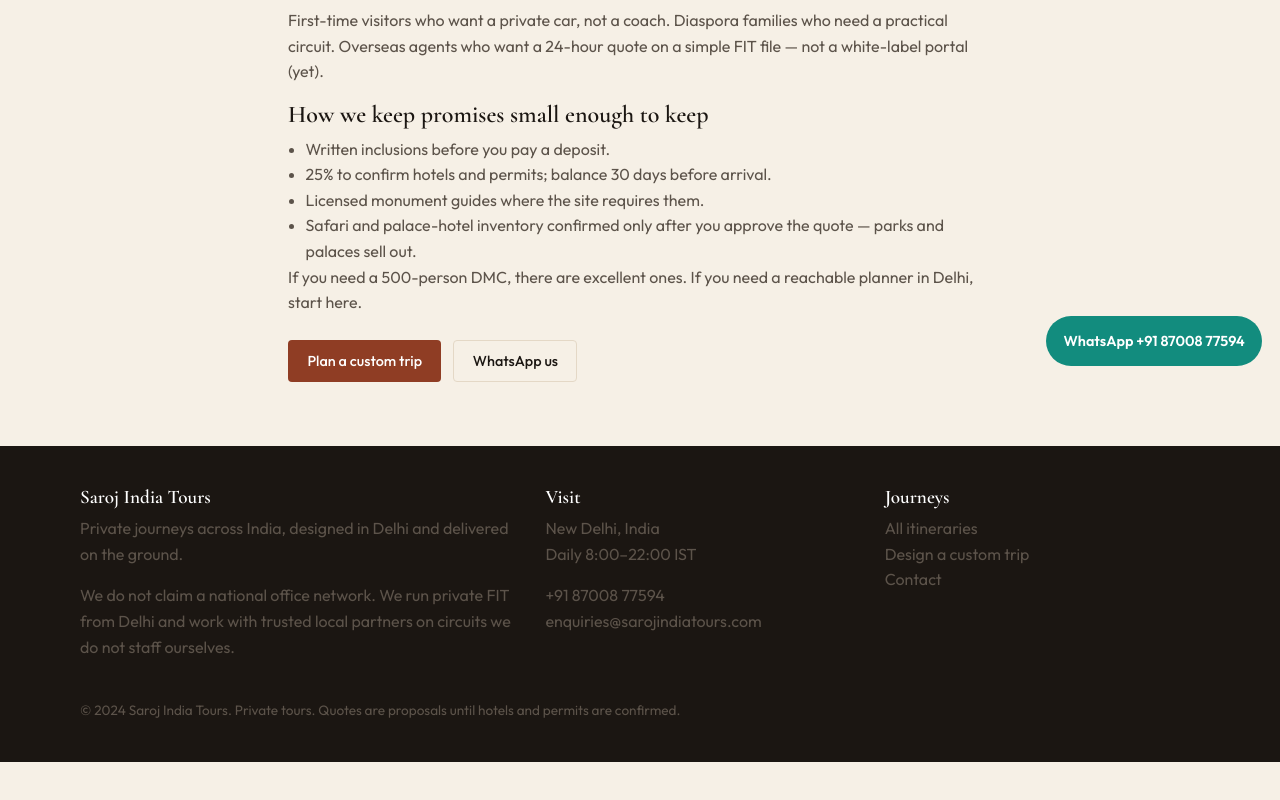
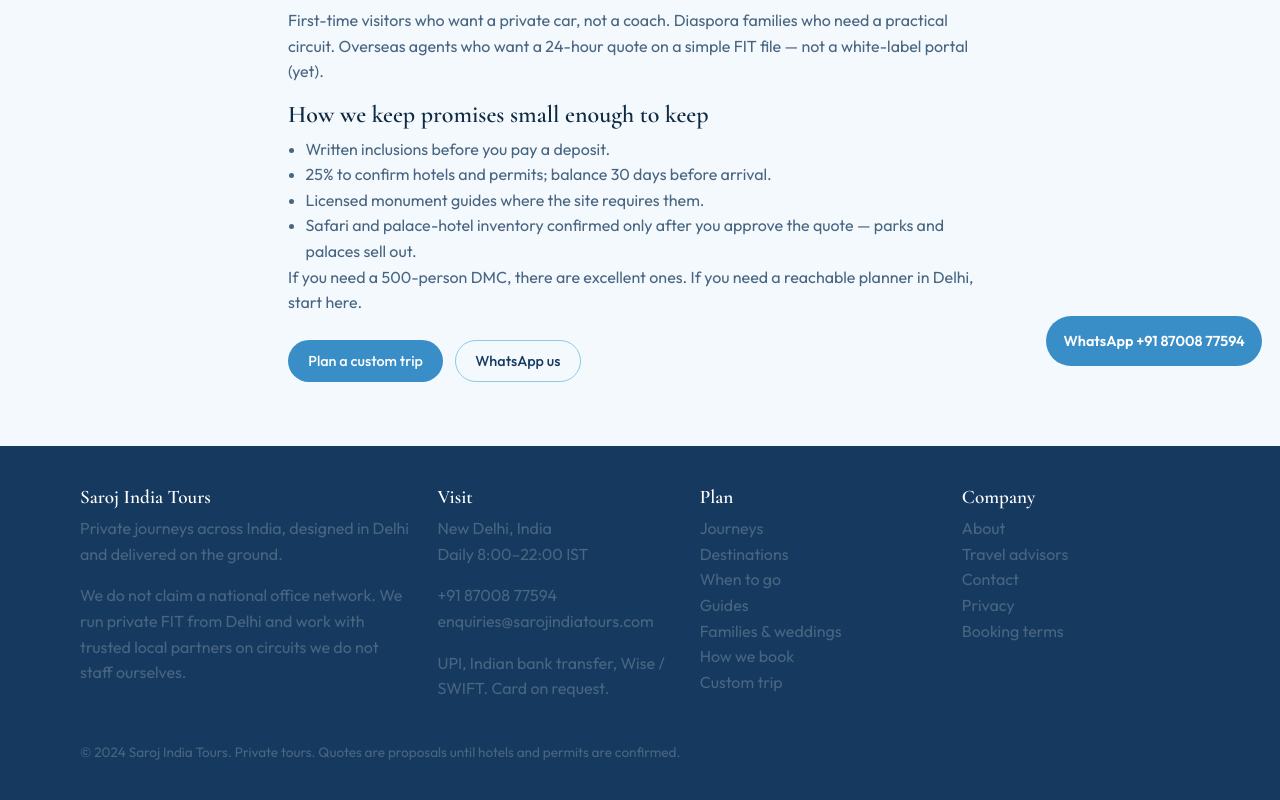
Before and after one commit to Anjali012-s/SarojIndiaTravellers, an Angular app: page /about in a window 1280 px wide. Shown: the part 416-1216 px from the top of the page. Before the commit the page ends 1178 px from the top, so only its background shows below. Built offline with nearby package versions, Linux system fonts and the light colour scheme.

Commit message:
Sky blue theme

```diff
--- a/src/app/app.component.html
+++ b/src/app/app.component.html
@@ -1,5 +1,6 @@
+<a class="skip" href="#main">Skip to content</a>
 <app-header />
-<main>
+<main id="main">
   <router-outlet />
 </main>
 <app-footer />
--- a/src/app/components/footer/footer.component.html
+++ b/src/app/components/footer/footer.component.html
@@ -10,12 +10,29 @@
       <p>{{ site.city }}<br>{{ site.hours }}</p>
       <p><a [href]="'tel:' + site.phoneTel">{{ site.phoneDisplay }}</a><br>
         <a [href]="'mailto:' + site.email">{{ site.email }}</a></p>
+      <p>{{ site.payments }}</p>
     </div>
     <div>
-      <h3>Journeys</h3>
-      <p><a routerLink="/tours">All itineraries</a><br>
-        <a routerLink="/custom">Design a custom trip</a><br>
-        <a routerLink="/contact">Contact</a></p>
+      <h3>Plan</h3>
+      <p>
+        <a routerLink="/tours">Journeys</a><br>
+        <a routerLink="/destinations">Destinations</a><br>
+        <a routerLink="/when-to-go">When to go</a><br>
+        <a routerLink="/guides">Guides</a><br>
+        <a routerLink="/families">Families &amp; weddings</a><br>
+        <a routerLink="/how-it-works">How we book</a><br>
+        <a routerLink="/custom">Custom trip</a>
+      </p>
+    </div>
+    <div>
+      <h3>Company</h3>
+      <p>
+        <a routerLink="/about">About</a><br>
+        <a routerLink="/agents">Travel advisors</a><br>
+        <a routerLink="/contact">Contact</a><br>
+        <a routerLink="/privacy">Privacy</a><br>
+        <a routerLink="/terms">Booking terms</a>
+      </p>
     </div>
   </div>
   <div class="wrap">
--- a/src/app/data/site.ts
+++ b/src/app/data/site.ts
@@ -11,6 +11,15 @@
   hours: 'Daily 8:00–22:00 IST',
   quoteSla: 'Same-day itinerary on working days',
   deposit: '25% to confirm hotels and permits; balance 30 days before arrival',
+  languages: 'English and Hindi on the desk; other languages via licensed local guides',
+  payments: 'UPI, Indian bank transfer, Wise / SWIFT. Card on request.',
+  includedEveryTrip: [
+    'Airport or station welcome in the arrival city',
+    'Private air-conditioned car and chauffeur (not a pooled coach)',
+    'Licensed monument guides where the site requires them',
+    'Written inclusions before you pay a deposit',
+    'A named Delhi WhatsApp number while you travel',
+  ],
 } as const;
 
 export function whatsappUrl(text: string): string {
--- a/src/app/home-page/home-page.component.html
+++ b/src/app/home-page/home-page.component.html
@@ -62,10 +62,37 @@
         </div>
       }
     </div>
+    <p style="margin-top:1.5rem">
+      <a class="btn btn-ghost" routerLink="/how-it-works">Full booking steps and FAQ</a>
+    </p>
   </div>
 </section>
 
-<section class="section" style="background:#efe6d6">
+<section class="section" style="padding-top:0">
+  <div class="wrap">
+    <div class="section-head">
+      <div>
+        <p class="eyebrow">Search the way guests search</p>
+        <h2>Destinations we quote from Delhi</h2>
+      </div>
+      <a class="btn btn-ghost" routerLink="/destinations">All destinations</a>
+    </div>
+    <div class="grid-3">
+      @for (place of places; track place.slug) {
+        <a class="card" [routerLink]="['/destinations', place.slug]">
+          <img [src]="place.hero" [alt]="place.name" />
+          <div class="card-body">
+            <p class="meta">{{ place.searchPhrase }}</p>
+            <h3>{{ place.name }}</h3>
+            <p>{{ place.summary }}</p>
+          </div>
+        </a>
+      }
+    </div>
+  </div>
+</section>
+
+<section class="section section-mist">
   <div class="wrap">
     <div class="section-head">
       <div>
@@ -85,5 +112,93 @@
       We are not Sita, A&amp;K or a marketplace. We are a small Delhi team: reachable, honest about what we operate ourselves, and partnered on Kerala and far circuits.
     </p>
     <a class="btn" routerLink="/custom">Design a custom trip</a>
+    <a class="btn btn-ghost" routerLink="/agents" style="margin-left:0.5rem">Travel advisors</a>
   </div>
 </section>
+
+<section class="section">
+  <div class="wrap">
+    <p class="eyebrow">On every Saroj journey</p>
+    <h2>What you can count on without asking</h2>
+    <ul class="list" style="margin-top:1.25rem;max-width:40rem">
+      @for (item of site.includedEveryTrip; track item) {
+        <li>{{ item }}</li>
+      }
+    </ul>
+    <p>{{ site.languages }}. {{ site.payments }}</p>
+  </div>
+</section>
+
+<section class="section" style="padding-top:0">
+  <div class="wrap">
+    <p class="eyebrow">Who this is for</p>
+    <h2>Private car, not a catalogue DMC</h2>
+    <div class="table-wrap" style="margin-top:1.25rem">
+      <table class="plain">
+        <thead>
+          <tr>
+            <th></th>
+            <th>Coach group</th>
+            <th>Giant inbound DMC</th>
+            <th>Saroj</th>
+          </tr>
+        </thead>
+        <tbody>
+          <tr>
+            <td>Who travels with you</td>
+            <td>A bus of strangers</td>
+            <td>Private if the file is large enough</td>
+            <td>Your party only</td>
+          </tr>
+          <tr>
+            <td>Who you message</td>
+            <td>The tour leader</td>
+            <td>An operations queue</td>
+            <td>The person who wrote the quote</td>
+          </tr>
+          <tr>
+            <td>Offices</td>
+            <td>Hotel pickup</td>
+            <td>A national network</td>
+            <td>Delhi desk + named partners</td>
+          </tr>
+        </tbody>
+      </table>
+    </div>
+  </div>
+</section>
+
+<section class="section section-mist">
+  <div class="wrap">
+    <div class="section-head">
+      <div>
+        <p class="eyebrow">Read before you book</p>
+        <h2>Guides, season, families</h2>
+      </div>
+      <a class="btn btn-ghost" routerLink="/guides">All guides</a>
+    </div>
+    <div class="grid-3">
+      <a class="card" routerLink="/guides/first-india-trip">
+        <div class="card-body">
+          <p class="meta">First timers</p>
+          <h3>Your first private trip to India</h3>
+          <p>Visa, tipping, and a 6–10 day circuit that does not feel like airports.</p>
+        </div>
+      </a>
+      <a class="card" routerLink="/when-to-go">
+        <div class="card-body">
+          <p class="meta">Season</p>
+          <h3>When to go</h3>
+          <p>October–March is peak. Summer and monsoon are still workable with honest pacing.</p>
+        </div>
+      </a>
+      <a class="card" routerLink="/families">
+        <div class="card-body">
+          <p class="meta">Reunions</p>
+          <h3>Families and wedding guests</h3>
+          <p>Staggered flights, extra cars, kitchens, elders who will not climb the same fort twice.</p>
+        </div>
+      </a>
+    </div>
+  </div>
+</section>
--- a/src/app/home-page/home-page.component.ts
+++ b/src/app/home-page/home-page.component.ts
@@ -2,6 +2,7 @@
 import { Component } from '@angular/core';
 import { RouterLink } from '@angular/router';
 import { Title } from '@angular/platform-browser';
+import { DESTINATIONS } from '../data/destinations';
 import { SITE, whatsappUrl } from '../data/site';
 import { TOURS } from '../data/tours';
 
@@ -14,10 +15,11 @@
 })
 export class HomePageComponent {
   site = SITE;
+  places = DESTINATIONS;
   tours = TOURS.filter((tour) => tour.slug !== 'custom-india');
   wa = whatsappUrl('Hello Saroj India Tours — I would like a private itinerary quote.');
   hero =
-    'https://images.unsplash.com/photo-1548013146-72479768bada?auto=format&fit=crop&w=1800&q=80';
+    'https://images.unsplash.com/photo-1587474260584-136574528ed5?auto=format&fit=crop&w=1800&q=80';
 
   styles = [
     {
--- a/src/app/layout/header.component.html
+++ b/src/app/layout/header.component.html
@@ -8,7 +8,8 @@
     <nav class="nav" [class.open]="open">
       <a routerLink="/" routerLinkActive="active" [routerLinkActiveOptions]="{exact: true}" (click)="close()">Home</a>
       <a routerLink="/tours" routerLinkActive="active" (click)="close()">Journeys</a>
-      <a routerLink="/about" routerLinkActive="active" (click)="close()">About</a>
+      <a routerLink="/destinations" routerLinkActive="active" (click)="close()">Destinations</a>
+      <a routerLink="/how-it-works" routerLinkActive="active" (click)="close()">How we book</a>
       <a routerLink="/custom" routerLinkActive="active" (click)="close()">Custom trip</a>
       <a routerLink="/contact" routerLinkActive="active" (click)="close()">Contact</a>
       <a class="btn" [href]="quoteLink" target="_blank" rel="noopener">WhatsApp quote</a>
--- a/src/app/pages/tour-detail-page.component.ts
+++ b/src/app/pages/tour-detail-page.component.ts
@@ -55,6 +55,11 @@
               </div>
             </div>
             <a class="btn btn-ghost" routerLink="/tours">All journeys</a>
+            <p class="fineprint" style="margin-top:1rem">
+              <a routerLink="/when-to-go">When to go</a> ·
+              <a routerLink="/guides/first-india-trip">First trip notes</a> ·
+              <a routerLink="/families">Families</a>
+            </p>
           </div>
           <div>
             <div class="card">
--- a/src/styles.scss
+++ b/src/styles.scss
@@ -1,18 +1,23 @@
 @import url('https://fonts.googleapis.com/css2?family=Cormorant+Garamond:ital,wght@0,500;0,600;0,700;1,500&family=Outfit:wght@400;500;600&display=swap');
 
 :root {
-  --ink: #1b1612;
-  --ink-soft: #5c534a;
-  --paper: #f6f0e6;
-  --paper-2: #fffdf8;
-  --line: #e4d8c6;
-  --terracotta: #8f3d24;
-  --terracotta-dark: #6f2e1b;
-  --gold: #a57c3b;
-  --forest: #2f4a3c;
+  --ink: #102a43;
+  --ink-soft: #486581;
+  --paper: #f3f9fd;
+  --paper-2: #ffffff;
+  --line: #cfe4f2;
+  --sky: #8ecae6;
+  --sky-soft: #e7f4fb;
+  --accent: #3a8ec8;
+  --accent-dark: #1f6ea3;
+  --navy: #163a5f;
+  --terracotta: var(--accent);
+  --terracotta-dark: var(--accent-dark);
+  --gold: #5ba4d6;
+  --forest: var(--navy);
   --white: #ffffff;
   --shadow: none;
-  --radius: 4px;
+  --radius: 8px;
   --max: 1120px;
 }
 
@@ -67,7 +72,7 @@
   position: sticky;
   top: 0;
   z-index: 20;
-  background: var(--paper-2);
+  background: rgba(255, 255, 255, 0.92);
   border-bottom: 1px solid var(--line);
 }
 
@@ -98,9 +103,9 @@
 
 .nav {
   display: flex;
-  gap: 1.25rem;
+  gap: 0.9rem;
   align-items: center;
-  font-size: 0.92rem;
+  font-size: 0.88rem;
 }
 
 .nav a.active {
@@ -113,11 +118,11 @@
   justify-content: center;
   gap: 0.4rem;
   border: 1px solid transparent;
-  border-radius: var(--radius);
-  padding: 0.7rem 1.15rem;
+  border-radius: 999px;
+  padding: 0.7rem 1.2rem;
   font: 500 0.9rem Outfit, sans-serif;
   cursor: pointer;
-  background: var(--terracotta);
+  background: var(--accent);
   color: var(--white);
 }
 
@@ -127,8 +132,8 @@
 
 .btn-ghost {
   background: transparent;
-  color: var(--ink);
-  border-color: var(--line);
+  color: var(--navy);
+  border-color: var(--sky);
 }
 
 .btn-gold {
@@ -141,14 +146,14 @@
   display: grid;
   place-items: end start;
   color: var(--white);
-  background: #2a211c center/cover no-repeat;
+  background: #163a5f center/cover no-repeat;
 }
 
 .hero::after {
   content: '';
   position: absolute;
   inset: 0;
-  background: linear-gradient(180deg, rgba(20, 14, 10, 0.15), rgba(20, 14, 10, 0.72));
+  background: linear-gradient(180deg, rgba(16, 42, 67, 0.12), rgba(16, 42, 67, 0.72));
 }
 
 .hero-inner {
@@ -198,10 +203,10 @@
 }
 
 .notice {
-  background: #e8f4ef;
-  color: var(--forest);
+  background: var(--sky-soft);
+  color: var(--navy);
   padding: 0.75rem 0.9rem;
-  border: 1px solid #c5ddd3;
+  border: 1px solid var(--line);
 }
 
 .fineprint {
@@ -218,7 +223,7 @@
   content: '';
   position: absolute;
   inset: 0;
-  background: rgba(20, 14, 10, 0.45);
+  background: rgba(16, 42, 67, 0.48);
 }
 
 .band .wrap {
@@ -253,6 +258,11 @@
   background: var(--paper-2);
   border: 1px solid var(--line);
   overflow: hidden;
+  border-radius: var(--radius);
+}
+
+.card:hover {
+  border-color: var(--sky);
 }
 
 .card img {
@@ -306,8 +316,8 @@
 }
 
 .site-footer {
-  background: var(--ink);
-  color: #d8cfc4;
+  background: var(--navy);
+  color: #c5dceb;
   padding: 2.5rem 0 1.5rem;
 }
 
@@ -322,7 +332,7 @@
 
 .footer-grid {
   display: grid;
-  grid-template-columns: 1.4fr 1fr 1fr;
+  grid-template-columns: 1.4fr 1fr 1fr 1fr;
   gap: 1.5rem;
 }
 
@@ -331,7 +341,7 @@
   right: 1.1rem;
   bottom: 1.1rem;
   z-index: 30;
-  background: #128c7e;
+  background: var(--accent);
   color: white;
   padding: 0.85rem 1.1rem;
   border-radius: 999px;
@@ -358,6 +368,18 @@
   background: var(--paper-2);
   font: inherit;
   color: var(--ink);
+  border-radius: 6px;
+}
+
+.form input:focus,
+.form select:focus,
+.form textarea:focus {
+  outline: 2px solid var(--sky);
+  border-color: var(--accent);
+}
+
+.section-mist {
+  background: var(--sky-soft);
 }
 
 .list {
@@ -371,7 +393,7 @@
   display: grid;
   place-items: end start;
   color: white;
-  background: #2a211c center/cover no-repeat;
+  background: #163a5f center/cover no-repeat;
 }
 
 .tour-hero .wrap {
@@ -385,6 +407,52 @@
   background: none;
   border: 1px solid var(--line);
   padding: 0.4rem 0.6rem;
+}
+
+.skip {
+  position: absolute;
+  left: 0.75rem;
+  top: -48px;
+  background: var(--navy);
+  color: var(--white);
+  padding: 0.4rem 0.8rem;
+  z-index: 40;
+}
+
+.skip:focus {
+  top: 0.75rem;
+}
+
+.table-wrap {
+  overflow-x: auto;
+  border: 1px solid var(--line);
+  background: var(--paper-2);
+  border-radius: var(--radius);
+}
+
+table.plain {
+  width: 100%;
+  border-collapse: collapse;
+  font-size: 0.92rem;
+}
+
+table.plain th,
+table.plain td {
+  text-align: left;
+  padding: 0.85rem 1rem;
+  border-bottom: 1px solid var(--line);
+  vertical-align: top;
+  color: var(--ink-soft);
+}
+
+table.plain th {
+  color: var(--navy);
+  font-weight: 600;
+  background: var(--sky-soft);
+}
+
+table.plain tr:last-child td {
+  border-bottom: 0;
 }
 
 @media (max-width: 860px) {
```
Also changed, not shown: src/app/app.routes.ts (+22 -1 lines), src/index.html (+16 -0 lines).
